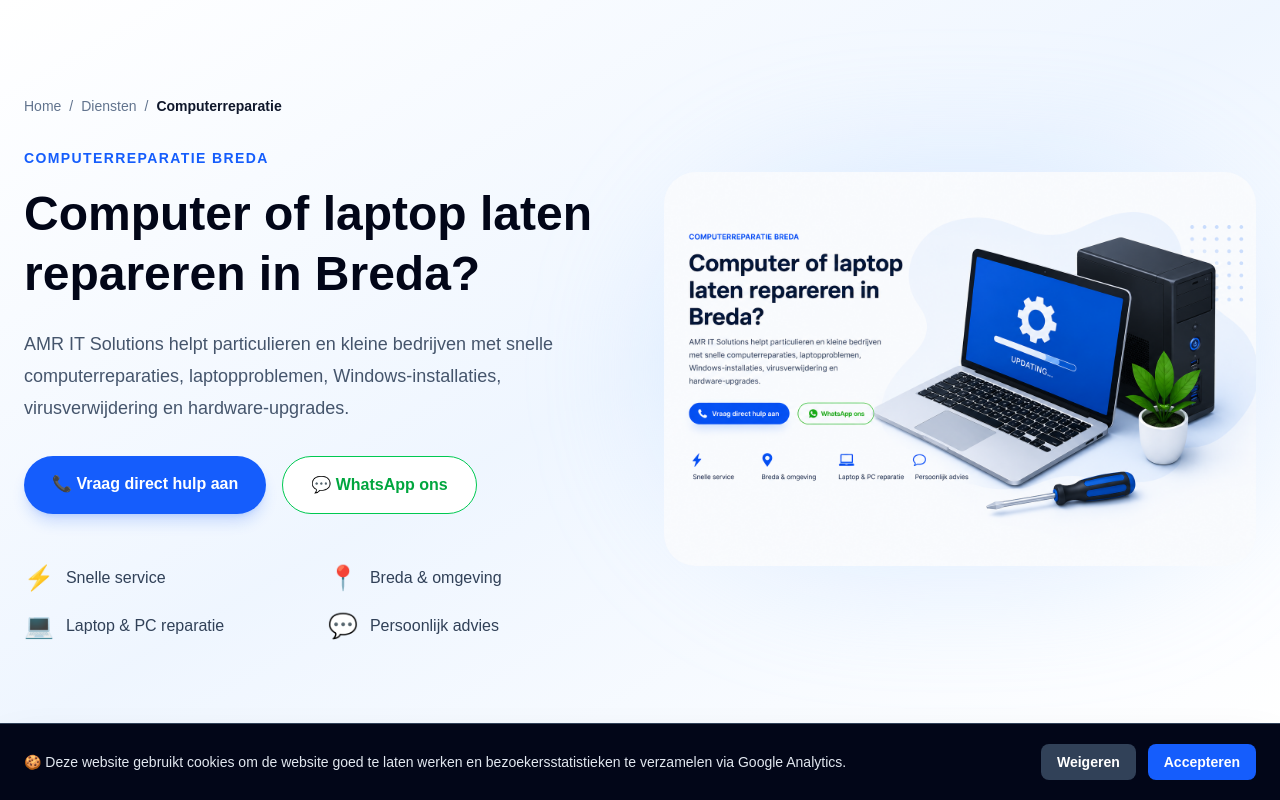
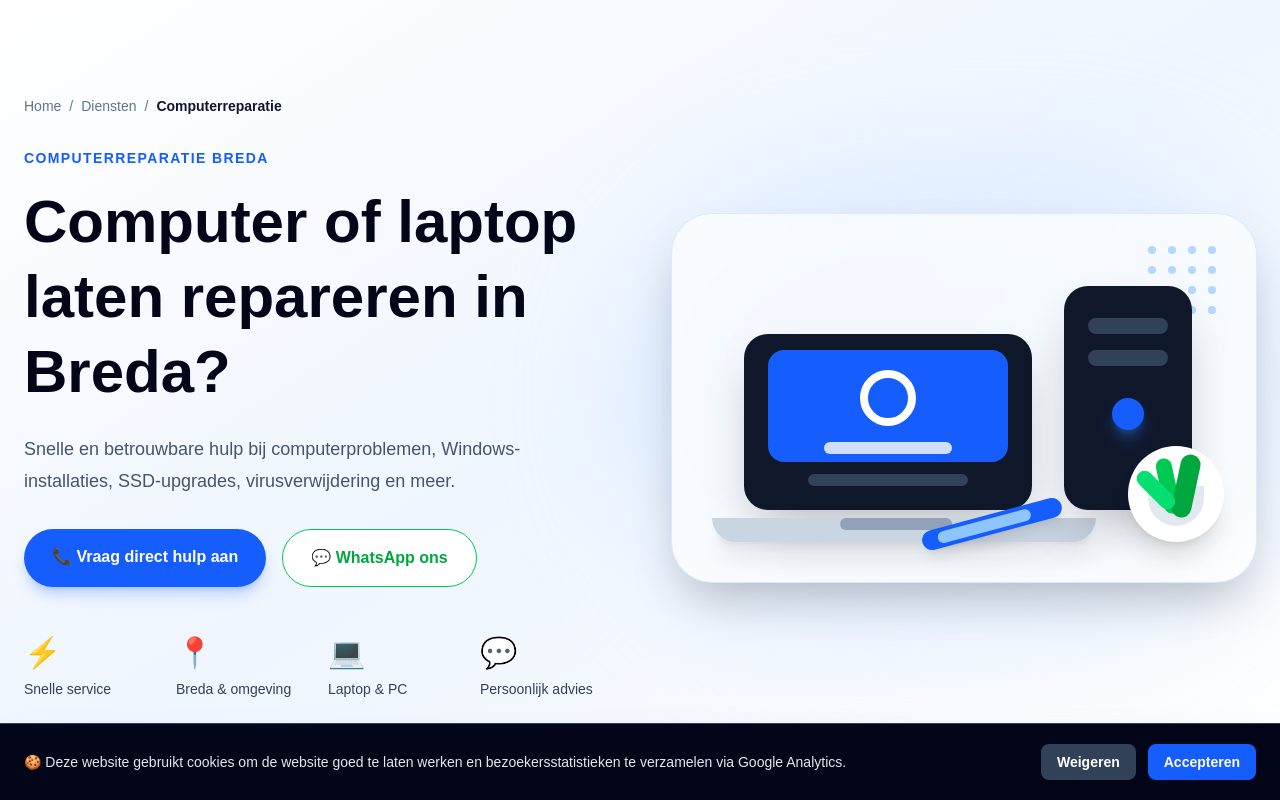
Before and after one commit to amritsolutions/amr-it-solutions, a Next.js app: page /computerreparatie in a window 1280 px wide. Built offline with nearby package versions, Linux system fonts and the light colour scheme.

Commit message:
computerrepratie

```diff
--- a/components/ComputerHero.tsx
+++ b/components/ComputerHero.tsx
@@ -1,10 +1,9 @@
-import Image from "next/image";
 import Breadcrumb from "@/components/Breadcrumb";
 
 export default function ComputerHero() {
   return (
-    <section className="bg-gradient-to-br from-white via-blue-50 to-white">
-      <div className="mx-auto grid max-w-7xl items-center gap-12 px-6 py-24 lg:grid-cols-2">
+    <section className="relative overflow-hidden bg-gradient-to-br from-white via-blue-50 to-white">
+      <div className="mx-auto grid max-w-7xl items-center gap-16 px-6 py-24 lg:grid-cols-2">
         <div>
           <Breadcrumb current="Computerreparatie" />
 
@@ -12,20 +11,19 @@
             Computerreparatie Breda
           </p>
 
-          <h1 className="mt-4 text-5xl font-bold leading-tight text-slate-950">
+          <h1 className="mt-4 text-5xl font-bold leading-tight text-slate-950 lg:text-6xl">
             Computer of laptop laten repareren in Breda?
           </h1>
 
           <p className="mt-6 max-w-2xl text-lg leading-8 text-slate-600">
-            AMR IT Solutions helpt particulieren en kleine bedrijven met snelle
-            computerreparaties, laptopproblemen, Windows-installaties,
-            virusverwijdering en hardware-upgrades.
+            Snelle en betrouwbare hulp bij computerproblemen,
+            Windows-installaties, SSD-upgrades, virusverwijdering en meer.
           </p>
 
           <div className="mt-8 flex flex-wrap gap-4">
             <a
               href="/#contact"
-              className="rounded-full bg-blue-600 px-7 py-4 font-semibold text-white shadow-lg shadow-blue-600/20 transition-all duration-300 hover:-translate-y-1 hover:bg-blue-700"
+              className="rounded-full bg-blue-600 px-7 py-4 font-semibold text-white shadow-lg shadow-blue-600/25 transition-all duration-300 hover:-translate-y-1 hover:bg-blue-700 hover:shadow-xl"
             >
               📞 Vraag direct hulp aan
             </a>
@@ -38,32 +36,61 @@
             </a>
           </div>
 
-          <div className="mt-12 grid gap-4 sm:grid-cols-2">
+          <div className="mt-12 grid gap-6 sm:grid-cols-4">
             {[
               ["⚡", "Snelle service"],
               ["📍", "Breda & omgeving"],
-              ["💻", "Laptop & PC reparatie"],
+              ["💻", "Laptop & PC"],
               ["💬", "Persoonlijk advies"],
             ].map(([icon, text]) => (
-              <div key={text} className="flex items-center gap-3 text-slate-700">
-                <span className="text-2xl">{icon}</span>
-                <span className="font-medium">{text}</span>
+              <div key={text} className="text-slate-700">
+                <div className="text-3xl">{icon}</div>
+                <p className="mt-2 text-sm font-medium">{text}</p>
               </div>
             ))}
           </div>
         </div>
 
-        <div className="relative">
-          <div className="absolute inset-0 rounded-full bg-blue-200/40 blur-3xl" />
+        <div className="relative hidden lg:block">
+          <div className="absolute -inset-10 rounded-full bg-blue-200/40 blur-3xl" />
 
-          <Image
-            src="/images/computerreparatie-hero.png"
-            alt="Computerreparatie Breda"
-            width={800}
-            height={600}
-            className="relative w-full rounded-[2rem]"
-            priority
-          />
+          <div className="relative rounded-[2.5rem] bg-white/70 p-10 shadow-2xl ring-1 ring-blue-100 backdrop-blur">
+            <div className="absolute right-10 top-8 grid grid-cols-4 gap-3 opacity-40">
+              {Array.from({ length: 16 }).map((_, i) => (
+                <span key={i} className="h-2 w-2 rounded-full bg-blue-400" />
+              ))}
+            </div>
+
+            <div className="relative mx-auto h-72 w-[32rem]">
+              <div className="absolute bottom-8 left-8 h-44 w-72 rounded-3xl bg-slate-900 shadow-2xl">
+                <div className="mx-auto mt-4 h-28 w-60 rounded-2xl bg-blue-600 p-5">
+                  <div className="mx-auto h-14 w-14 rounded-full border-8 border-white" />
+                  <div className="mx-auto mt-4 h-3 w-32 rounded-full bg-white/80" />
+                </div>
+                <div className="mx-auto mt-3 h-3 w-40 rounded-full bg-slate-700" />
+              </div>
+
+              <div className="absolute bottom-0 left-0 h-6 w-96 rounded-b-3xl bg-slate-300 shadow-xl" />
+              <div className="absolute bottom-3 left-32 h-3 w-28 rounded-full bg-slate-400" />
+
+              <div className="absolute right-8 bottom-8 h-56 w-32 rounded-3xl bg-slate-900 shadow-2xl">
+                <div className="mx-auto mt-8 h-4 w-20 rounded-full bg-slate-700" />
+                <div className="mx-auto mt-4 h-4 w-20 rounded-full bg-slate-700" />
+                <div className="mx-auto mt-8 h-8 w-8 rounded-full bg-blue-600 shadow-lg shadow-blue-500/40" />
+              </div>
+
+              <div className="absolute bottom-0 right-0 h-24 w-24 rounded-full bg-white shadow-xl">
+                <div className="mx-auto mt-10 h-10 w-14 rounded-b-full bg-slate-200" />
+                <div className="absolute left-8 top-3 h-14 w-4 -rotate-12 rounded-full bg-green-500" />
+                <div className="absolute left-12 top-2 h-16 w-5 rotate-12 rounded-full bg-green-600" />
+                <div className="absolute left-5 top-5 h-12 w-4 -rotate-45 rounded-full bg-green-400" />
+              </div>
+
+              <div className="absolute bottom-2 left-52 h-5 w-36 rotate-[-15deg] rounded-full bg-blue-600 shadow-lg">
+                <div className="ml-4 mt-1 h-3 w-24 rounded-full bg-blue-300" />
+              </div>
+            </div>
+          </div>
         </div>
       </div>
     </section>
```
